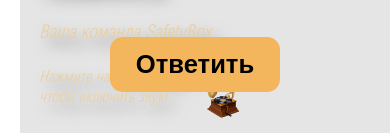
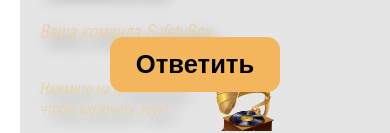
Before and after one commit to fedorkanin/Safetybox-new-year-quiz, a SvelteKit app: page /quiz/result in a window 390 px wide. Shown: the part 713-846 px from the top of the page. Built offline with nearby package versions, Linux system fonts and the light colour scheme; a web font is replaced by a local one.

Commit message:
Bigger patephone

```diff
--- a/src/routes/quiz/result/AudioPlayer.svelte
+++ b/src/routes/quiz/result/AudioPlayer.svelte
@@ -52,8 +52,9 @@
 		background: none;
 		border: none;
 		cursor: pointer;
-		width: 3em;
-		height: 3em;
+		width: 4em;
+		height: 6em;
+		margin-left: 1em;
 	}
 	img {
 		/* width: 100%; */
```
